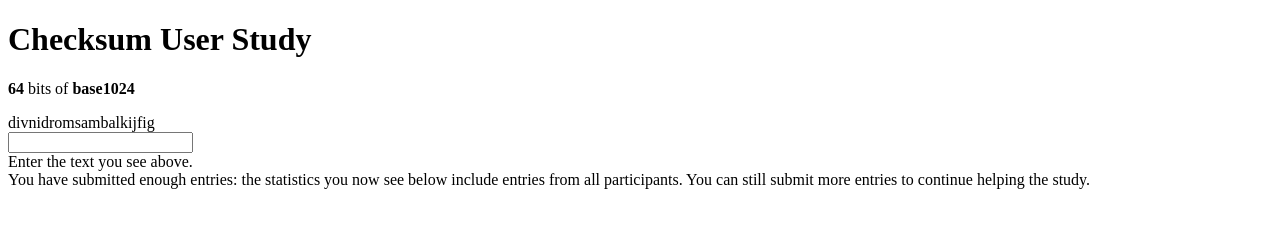
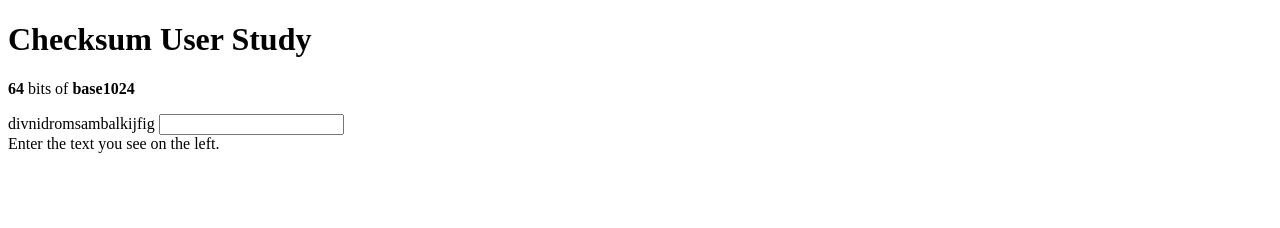
Before and after one commit to espadrine/checksum-user-study, a website: page web/index.html in a window 1280 px wide. Drawn offline with Linux system fonts and the light colour scheme.

Commit message:
Place user study input widget on the right of expected text

```diff
--- a/web/index.html
+++ b/web/index.html
@@ -5,22 +5,26 @@
 <h1> Checksum User Study </h1>
 
 <form id=studyForm action='javascript:void 0'>
-  <p><strong><output class=bitsOutput>Number</output></strong> bits of
-     <strong><output class=alphabetOutput>alphabet</output></strong>
-  <div class=expectedDiv>Loading…</div>
+  <p>
+    <strong><output class=bitsOutput>Number</output></strong> bits of
+      <strong><output class=alphabetOutput>alphabet</output></strong>
+  </p>
+  <span class=expectedDiv>Loading…</span>
   <input name=studyInput>
-  <div class=entryPromptNode>Enter the text you see above.</div>
+  <div class=entryPromptNode>
+    Enter the text you see on the left.
+  </div>
   <div class=submissionPromptNode>Press Enter to submit this answer.</div>
-  <div class=awaitEnoughSubmissionPromptNode>
+  <p class=awaitEnoughSubmissionPromptNode>
     Once you submit 50 entries, the statistics across all participants will be
     included as well. You are at
     <strong><output class=countEntriesOutput>0</output> entries</strong>.
-  </div>
-  <div class=reachedEnoughSubmissionPromptNode>
+  </p>
+  <p class=reachedEnoughSubmissionPromptNode>
     You have submitted enough entries: the statistics you now see below include
     entries from all participants. You can still submit more entries to continue
     helping the study.
-  </div>
+  </p>
 </form>
 <div id=showError></div>
 <div id=alphabetStatistics></div>
@@ -327,9 +331,13 @@ class Test {
       }
 
       const totalEntries = submission.totalEntries();
-      if (totalEntries > 3 && totalEntries < submissionBatchSize) {
-        this.countEntriesOutput.value = totalEntries;
-        this.awaitEnoughSubmissionPromptNode.style.display = 'block';
+      if (totalEntries < submissionBatchSize) {
+        if (totalEntries > 3) {
+          this.countEntriesOutput.value = totalEntries;
+          this.awaitEnoughSubmissionPromptNode.style.display = 'block';
+        } else {
+          this.awaitEnoughSubmissionPromptNode.style.display = 'none';
+        }
         this.reachedEnoughSubmissionPromptNode.style.display = 'none';
       } else {
         this.awaitEnoughSubmissionPromptNode.style.display = 'none';
```
